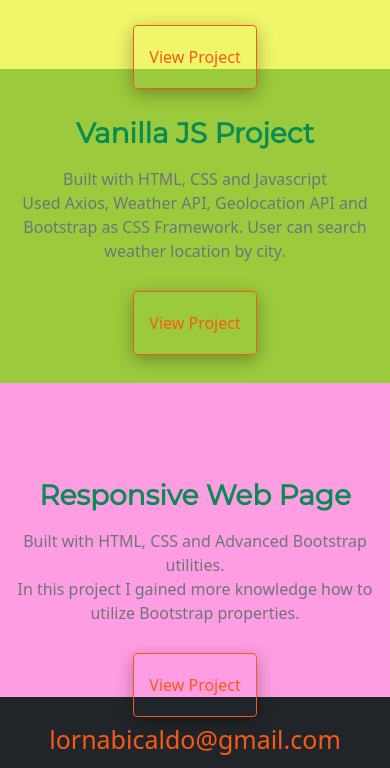
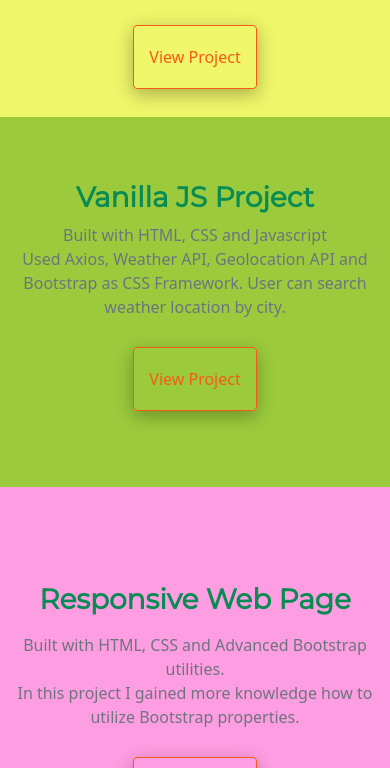
Before and after one commit to lornabicaldo/portfolio-lorna-bicaldo, a plain HTML site: page projects.html in a window 390 px wide. Shown: the part 1155-1923 px from the top of the page. Drawn offline with nearby package versions, Linux system fonts and the light colour scheme.

Commit message:
Updated project page

```diff
--- a/projects.html
+++ b/projects.html
@@ -48,14 +48,14 @@
         <h3>Projects that I built with passion</h3>
         <p>Here's a selection of my work. I've built this projects during my SheCodes workshop.<br /> All projects are deployed on <a href="https://github.com/">github.com</a> and hosted on <a href="https://www.netlify.com/"> netlify.com</a>. </p>
     </div>
-        <div class="project1">
+        <div class="project1 ">
             <div class="container text-muted">
                <div class="app-info row">
                    <div class="col-sm-6 mt-5">
                     <img src="/images/weatherapp.react.png" alt="React Weather App"
                         class="project-photo img-fluid border border-2 shadow-lg p-3 mb-5 bg-body rounded" width="600">
                    </div>
-                   <div class="col-sm-6 mt-5">
+                   <div class="col-sm-6 mb-5 mt-5">
                        <h2 class="mb-3">React Weather App</h2>
                        <p>Built with HTML, CSS with React.<br />Import animated weather icon. Used Axios, Weather API, Geolocation API and Bootstrap as CSS Framework. User can search weather location by city. </p>
                        <div class="mt-5">
@@ -68,8 +68,8 @@
         <div class="project2">
             <div class="container text-muted">
                 <div class="app-info row">
-                    <div class="col-sm-6 mt-5">
-                       <h2 class="mb-3">Vanilla JS Project</h2>
+                    <div class="col-sm-6 mb-5 mt-5">
+                       <h2 class="mt-3">Vanilla JS Project</h2>
                        <p>Built with HTML, CSS and Javascript <br /> Used Axios, Weather API, Geolocation API and Bootstrap as CSS Framework. User can search weather location by city.</p>
                        <div class="mt-5">
                           <a href="https://lornabicaldo-weather-in-app.netlify.app" class="secondary-link">View project</a>
@@ -92,7 +92,7 @@
                     <div class="col-sm-6 mt-5">
                        <h2 class="mb-3">Responsive Web Page</h2>
                        <p>Built with HTML, CSS and Advanced Bootstrap utilities. <br /> In this project I gained more knowledge how to utilize Bootstrap properties.</p>
-                       <div class="mt-5">
+                       <div class="m-5">
                           <a href="https://admiring-torvalds-594390.netlify.app" class="secondary-link">View project</a>
                        </div>
                     </div>
```
